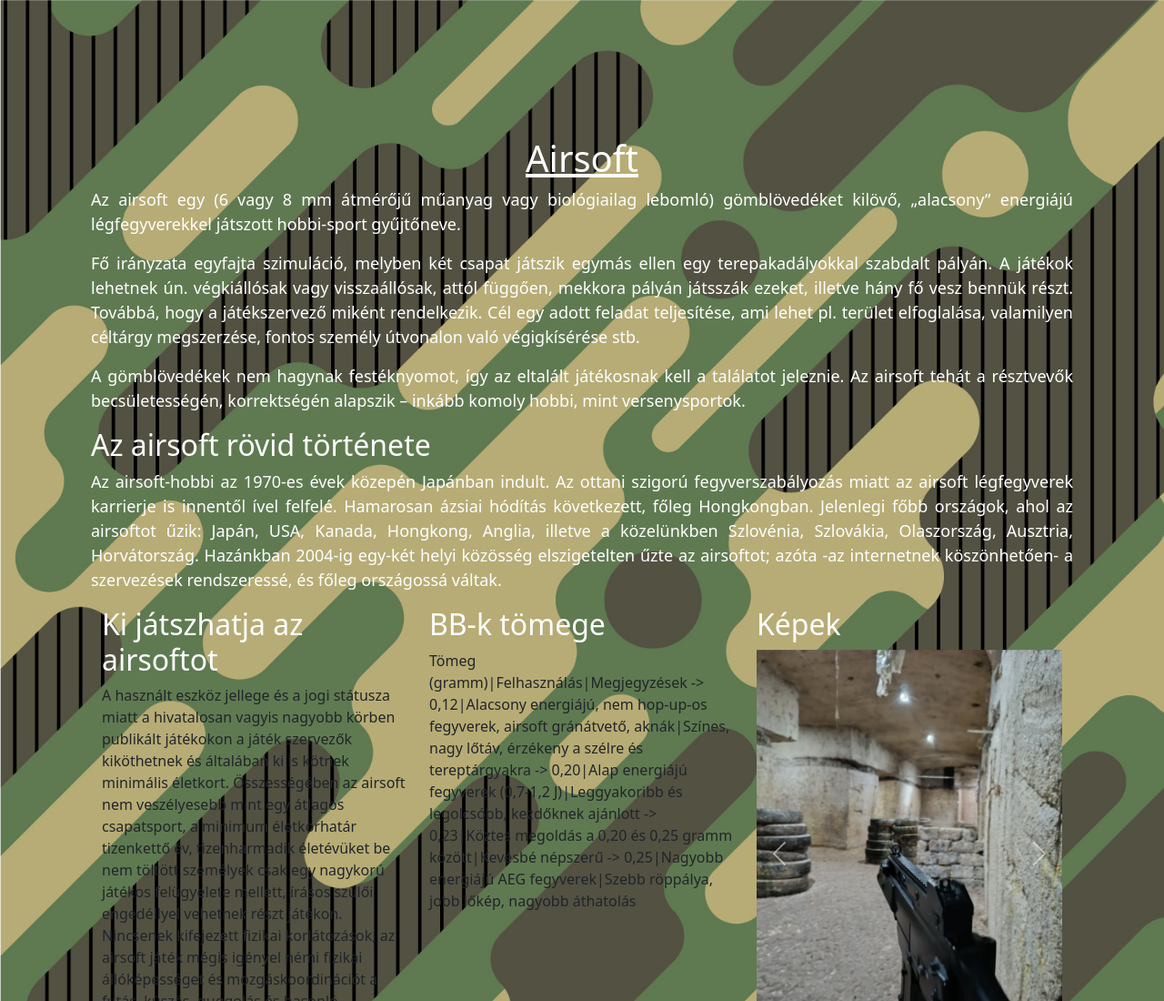
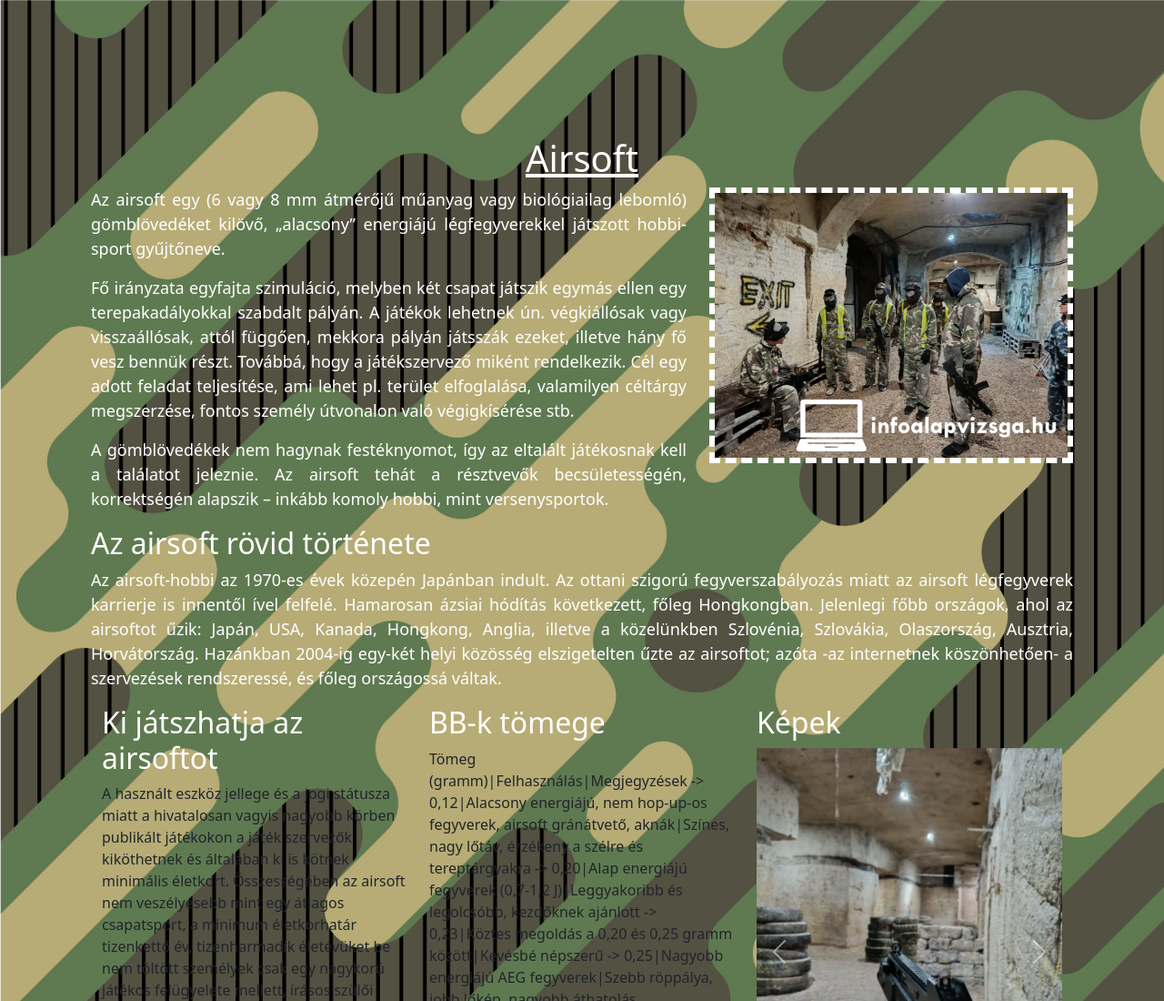
Before and after one commit to Benyagenya2010/airsoft, a plain HTML site: page index.html in a window 1280 px wide. Shown: the top 1100 px of the page at 91% size. Drawn offline with Linux system fonts and the light colour scheme.

Commit message:
csapat kép beállítása

```diff
--- a/index.html
+++ b/index.html
@@ -12,6 +12,7 @@
 <body>
     <div id="oldal">
         <h1>Airsoft</h1>
+        <img src="airsoft-1.jpg" alt="airsoft csapat" id="csapat">
         <p>Az airsoft egy (6 vagy 8 mm átmérőjű műanyag vagy biológiailag lebomló) gömblövedéket kilövő, „alacsony” energiájú légfegyverekkel játszott hobbi-sport gyűjtőneve.</p>
         <p>Fő irányzata egyfajta szimuláció, melyben két csapat játszik egymás ellen egy terepakadályokkal szabdalt pályán. A játékok lehetnek ún. végkiállósak vagy visszaállósak, attól függően, mekkora pályán játsszák ezeket, illetve hány fő vesz bennük részt. Továbbá, hogy a játékszervező miként rendelkezik. Cél egy adott feladat teljesítése, ami lehet pl. terület elfoglalása, valamilyen céltárgy megszerzése, fontos személy útvonalon való végigkísérése stb.</p>
         <p>A gömblövedékek nem hagynak festéknyomot, így az eltalált játékosnak kell a találatot jeleznie. Az airsoft tehát a résztvevők becsületességén, korrektségén alapszik – inkább komoly hobbi, mint versenysportok.</p>
--- a/style.css
+++ b/style.css
@@ -10,6 +10,10 @@ li {
 
 #csapat {
   max-width: 50%;
+  width: 400px;
+  float: right;
+  margin-left: 25px;
+  border: 6px dashed white;
 }
 
 footer {
```
